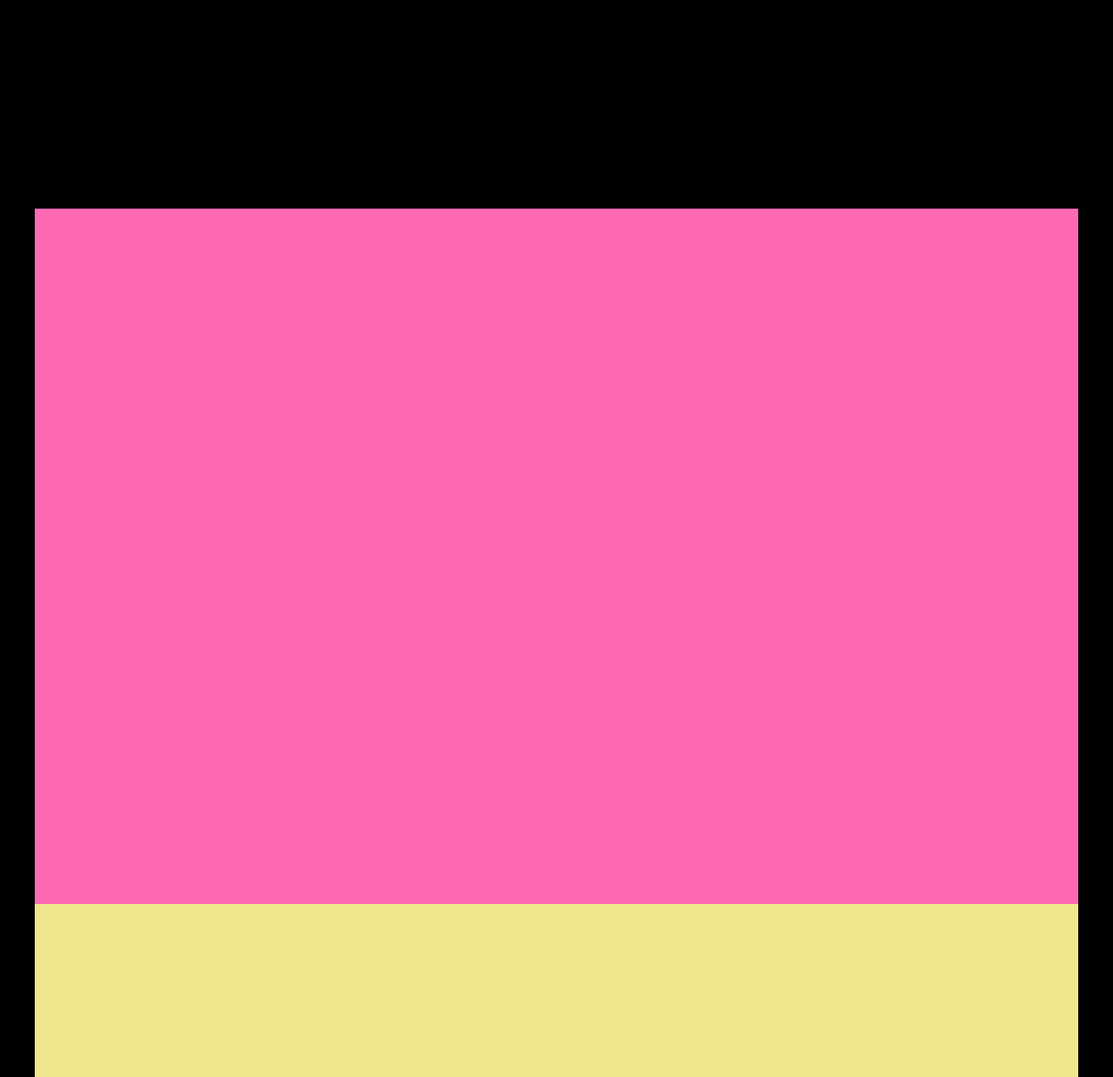
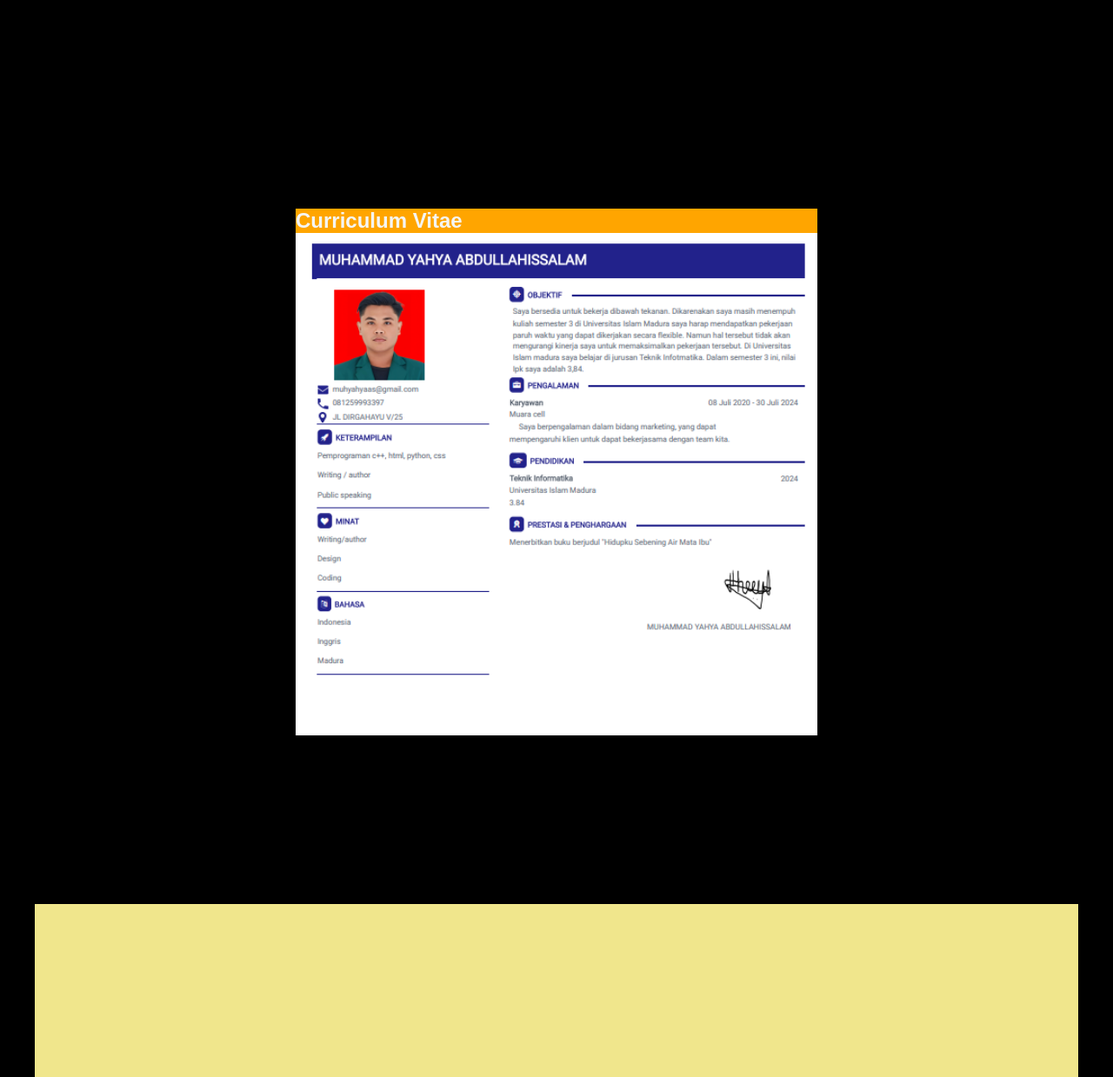
Before and after one commit to yahya542/biodata, a PHP site: page /dashboard.html in a window 1280 px wide. Shown: the part 1392-2631 px from the top of the page at 87% size. Run offline with PHP 8.4, Linux system fonts and the light colour scheme.

Commit message:
section3 selesai

```diff
--- a/dashboard.css
+++ b/dashboard.css
@@ -235,15 +235,29 @@ background-color: black;
 
 
 
-/*BIODATA*/
+
 #section1, #section2, #section3, #section4, #section5 {
     height: 100vh;
 }
-#section3{
-    background-color: hotpink;
+
+/*section3*/
+
+.judulCv{
+    background-color: orange;
+    color: whitesmoke;
+    width: 50%;
+    margin-left: 25%;
+}
+.cv{
+    height: 80;
+    width: 50%;
+    margin-left: 25%;
+}
 
 
-}
+
+
+
 #section4{
 background-color: khaki;
 }
--- a/dashboard.html
+++ b/dashboard.html
@@ -126,7 +126,10 @@
         </section>
 
 
-    <section id="section3"></section>
+    <section id="section3">
+        <h1 class="judulCv"> Curriculum Vitae </h1>
+        <img src="img/cv.png" alt="cv" class="cv">
+    </section>
     <section id="section4"></section>
     <section id="section5"></section>
 </div>
```
Also changed, not shown: img/cv.png (renamed from img/Screenshot 2024-11-12 182720.png), img/khs.png (renamed from img/Screenshot 2024-11-12 182641.png).
